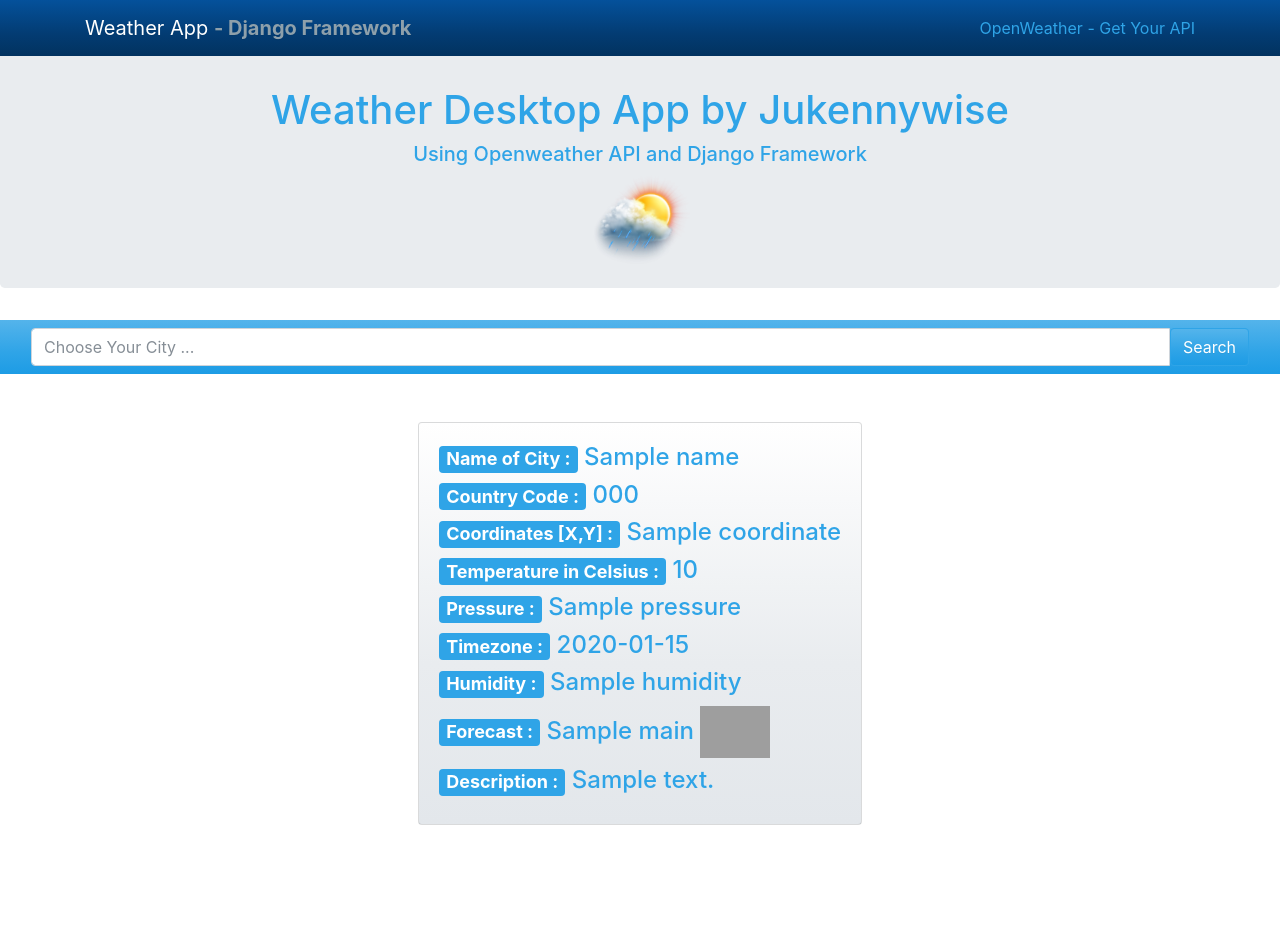
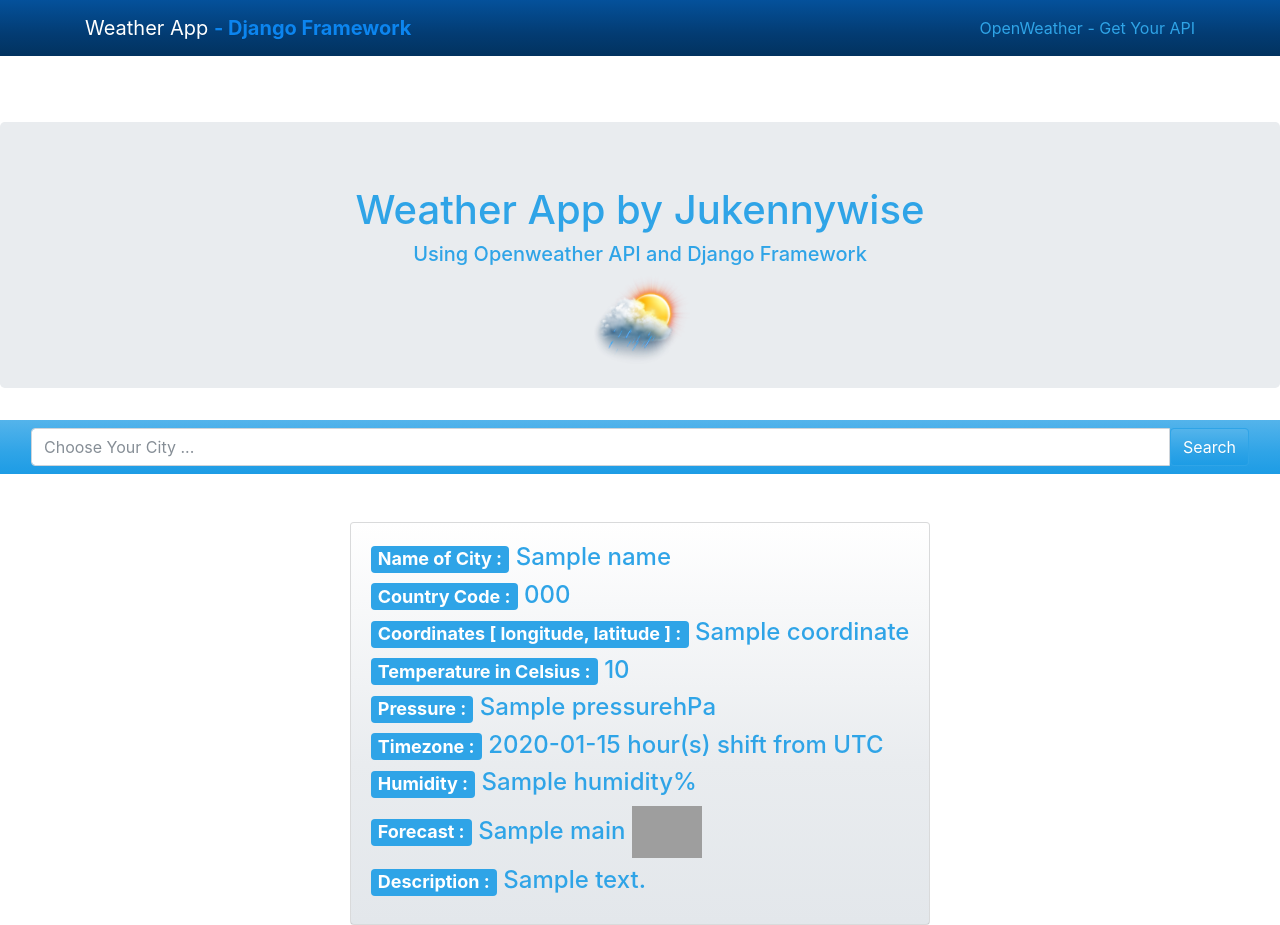
Before and after one commit to Judekennywise/weatherproject, a Django app: template weather/weatherapp/templates/index.html in a window 1280 px wide. Before the commit the page ends 825 px from the top, so only its background shows below. Run offline with Django 4.2, Linux system fonts and the light colour scheme; the template is opened without the code that fills it: most values are stand-ins (such as "Sample title", 1, 10 or a date in 2020); some libraries are stand-ins or nearby versions; grey boxes are pictures that could not be loaded.

Commit message:
update the index.html and views file

```diff
--- a/weather/weatherapp/templates/index.html
+++ b/weather/weatherapp/templates/index.html
@@ -14,7 +14,7 @@
 <body>
   <div class="navbar navbar-expand-lg fixed-top navbar-dark bg-dark">
     <div class="container">
-      <a href="../" class="navbar-brand">Weather App <span style="color: rgb(142, 160, 171);"> <strong> - Django
+      <a href="../" class="navbar-brand">Weather App <span style="color: rgb(12, 133, 239);"> <strong> - Django
             Framework</strong>
         </span> </a>
       <a href="https://openweathermap.org" class="navbar-tech">OpenWeather - Get Your API</a>
@@ -22,8 +22,8 @@
   </div>
 
   <br /><br /> <br>
-  <div id="jumbotron" class="jumbotron" style="text-align: center; margin-top:-50px">
-    <h1 class="display-5">Weather Desktop App by Jukennywise </h1>
+  <div id="jumbotron" class="jumbotron" style="text-align: center; margin-top:50px">
+    <h1 class="display-5">Weather App by Jukennywise </h1>
     <h5>Using Openweather API and Django Framework</h5>
 
     <img src="{% static 'images/weather.png' %}" class="image" style="width:100px; margin-bottom:-50px; ">
@@ -49,11 +49,11 @@
       <div class=" card-body">
         <h4><span class="badge badge-primary">Name of City :</span> {{name}}</h4>
         <h4><span class="badge badge-primary">Country Code :</span> {{country_code}}</h4>
-        <h4><span class="badge badge-primary">Coordinates [X,Y] :</span> {{coordinate}}</h4>
+        <h4><span class="badge badge-primary">Coordinates [ longitude, latitude ] :</span> {{coordinate}}</h4>
         <h4><span class="badge badge-primary">Temperature in Celsius :</span> {{temp}}</h4>
-        <h4><span class="badge badge-primary">Pressure :</span> {{pressure}} </h4>
-        <h4><span class="badge badge-primary">Timezone :</span> {{timezone}} </h4>
-        <h4><span class="badge badge-primary">Humidity : </span> {{humidity}}</h4>
+        <h4><span class="badge badge-primary">Pressure :</span> {{pressure}}hPa </h4>
+        <h4><span class="badge badge-primary">Timezone :</span> {{timezone}} hour(s) shift from UTC</h4>
+        <h4><span class="badge badge-primary">Humidity : </span> {{humidity}}%</h4>
         <h4><span class="badge badge-primary">Forecast : </span> {{main}} <img
             src="http://openweathermap.org/img/w/{{icon}}.png" alt="Image" style="width:70px"></h4>
         <h4><span class="badge badge-primary">Description : </span> {{description}}</h4>
--- a/weather/weatherapp/views.py
+++ b/weather/weatherapp/views.py
@@ -15,7 +15,7 @@ def index(request):
         "coordinate": str(list_of_data['coord']['lon']) +
         str(list_of_data['coord']['lat']),
         "temp":str(list_of_data['main']['temp']) + '°C',
-        "timezone": str(list_of_data['timezone']),
+        "timezone": int(list_of_data['timezone']/3600),
         "pressure" :str(list_of_data['main']['pressure']),
         "humidity":str(list_of_data['main']['humidity']),
         "main":str(list_of_data['weather'][0]['main']),
```
